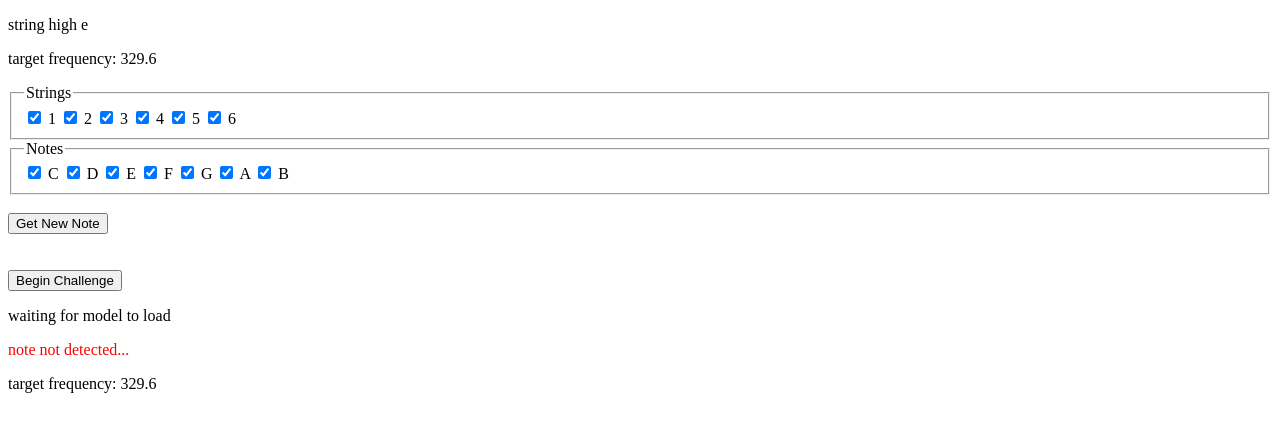
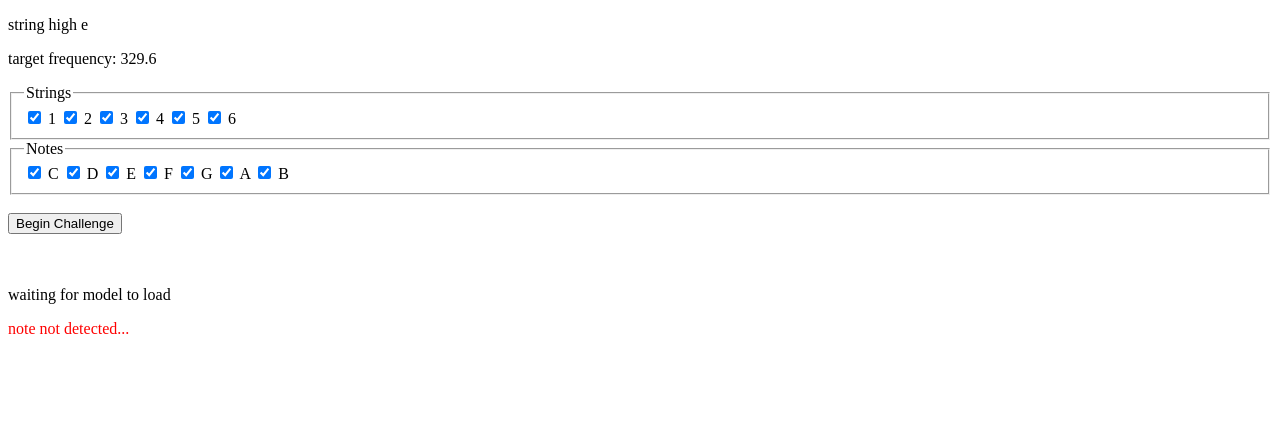
Before and after one commit to dnkelly97/fretboard_mastery, a Django app: page /fretboard_exercises/1/ in a window 1280 px wide. Shown: the top 432 px of the page. Run offline with Django 3.2, Linux system fonts and the light colour scheme; some libraries are stand-ins or nearby versions.

Commit message:
Added new button that calls beginChallenge, removed old New Note button and cleared some other elements that weren't important.

```diff
--- a/guitar_exercises/fretboard_exercises/templates/fretboard_exercises/index.html
+++ b/guitar_exercises/fretboard_exercises/templates/fretboard_exercises/index.html
@@ -49,13 +49,11 @@
             <label>B  </label>
         </fieldset>
         <br>
-        <input type="submit" value="Get New Note">
+        <button id="begin_button" onclick="beginChallenge()">Begin Challenge</button>
     </form>
     <br>
     <br>
-    <button id="begin_button" onclick="startPitchDetection()">Begin Challenge</button>
     <p id="status">waiting for model to load</p>
     <p id="result" style="color:Red">note not detected...</p>
-    <p>target frequency: {{ frequency }}</p>
 </body>
 </html>
```
